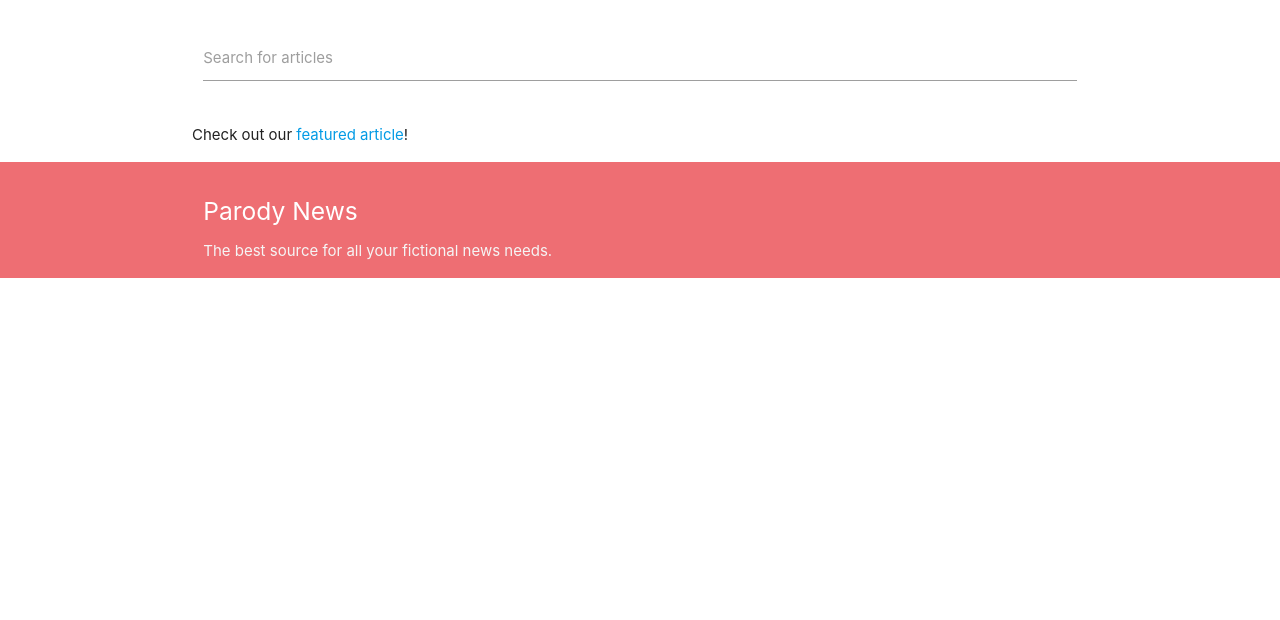
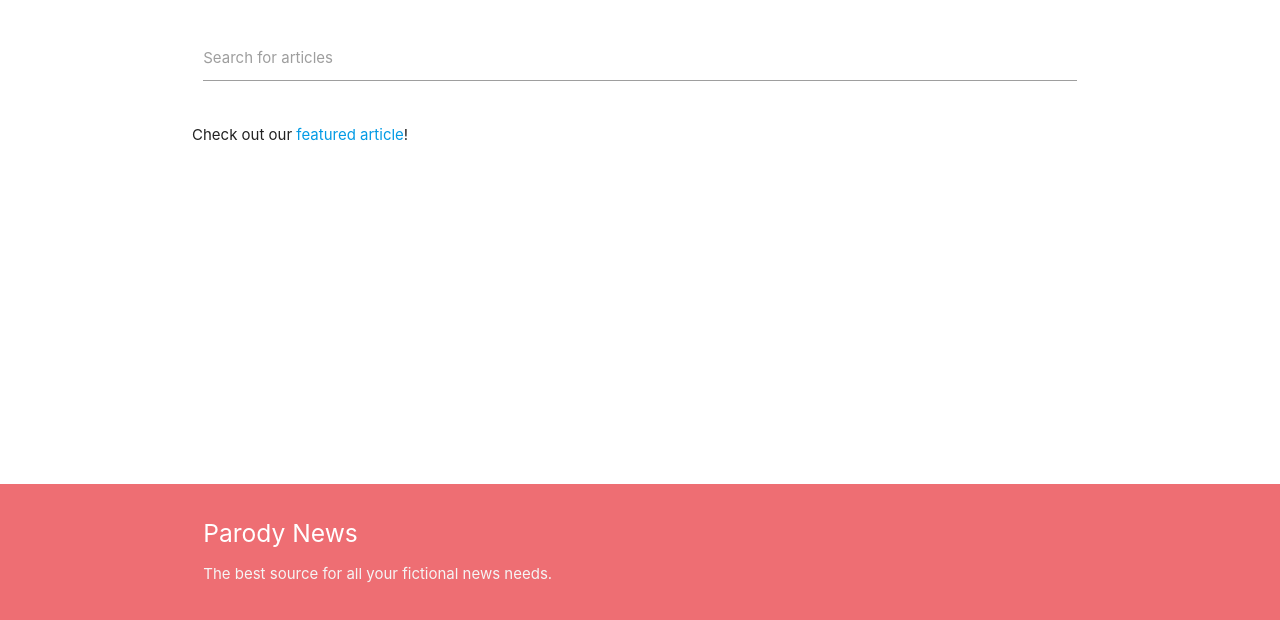
Before and after one commit to louispaulet/parody_news_website, a plain HTML site: page index.html in a window 1280 px wide. Shown: the part 180-800 px from the top of the page. Drawn offline with nearby package versions, Linux system fonts and the light colour scheme.

Commit message:
add styles.css file and make footer sticky

```diff
--- a/index.html
+++ b/index.html
@@ -4,6 +4,7 @@
   <meta charset="UTF-8">
   <meta name="viewport" content="width=device-width, initial-scale=1.0">
   <title>Parody News</title>
+  <link rel="stylesheet" type="text/css" href="styles.css">
   <link rel="stylesheet" href="https://cdnjs.cloudflare.com/ajax/libs/materialize/1.0.0/css/materialize.min.css">
   <link href="https://fonts.googleapis.com/icon?family=Material+Icons" rel="stylesheet">
 </head>
--- /dev/null
+++ b/styles.css
@@ -0,0 +1,9 @@
+body {
+  display: flex;
+  min-height: 100vh;
+  flex-direction: column;
+}
+
+main {
+  flex: 1 0 auto;
+}
```
Also changed, not shown: article.html (+1 -0 lines).
